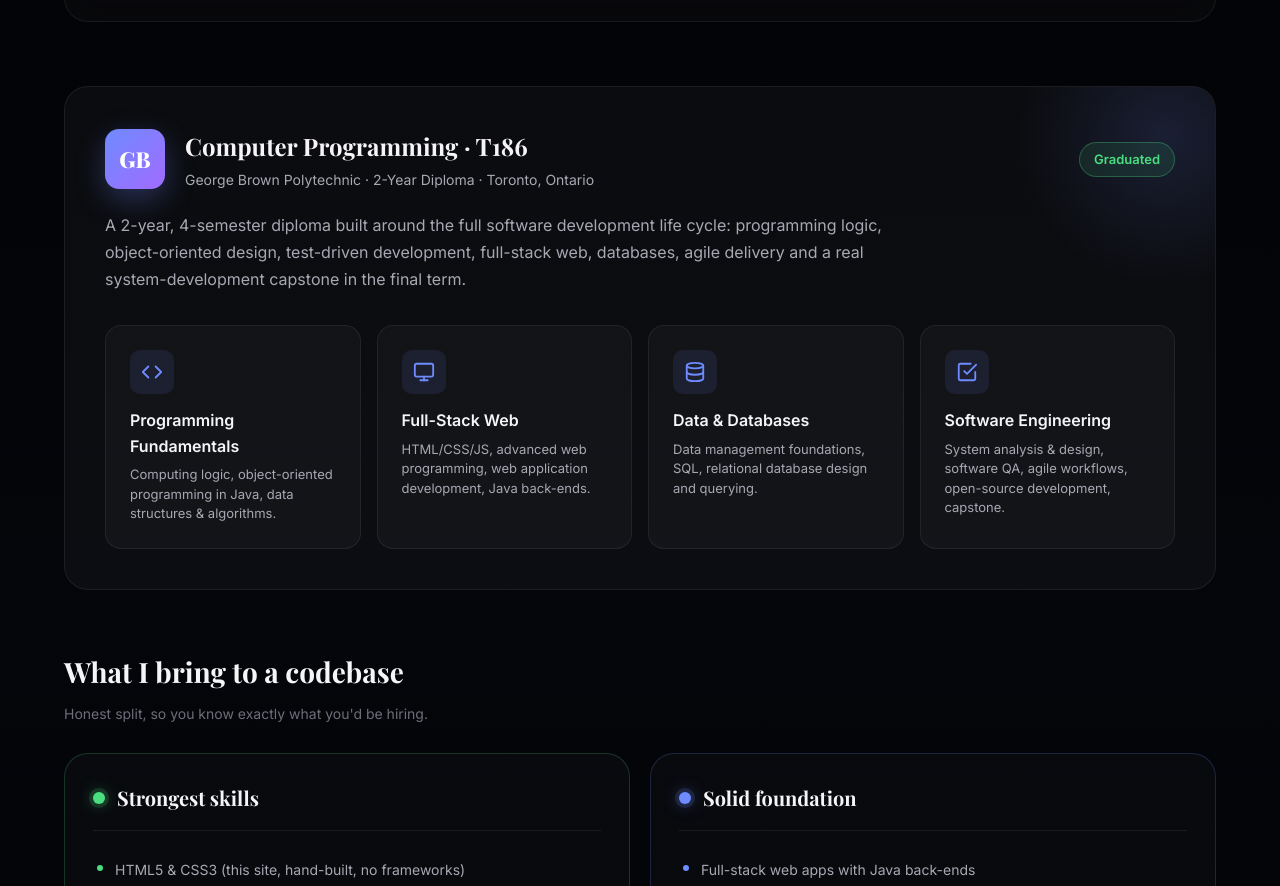
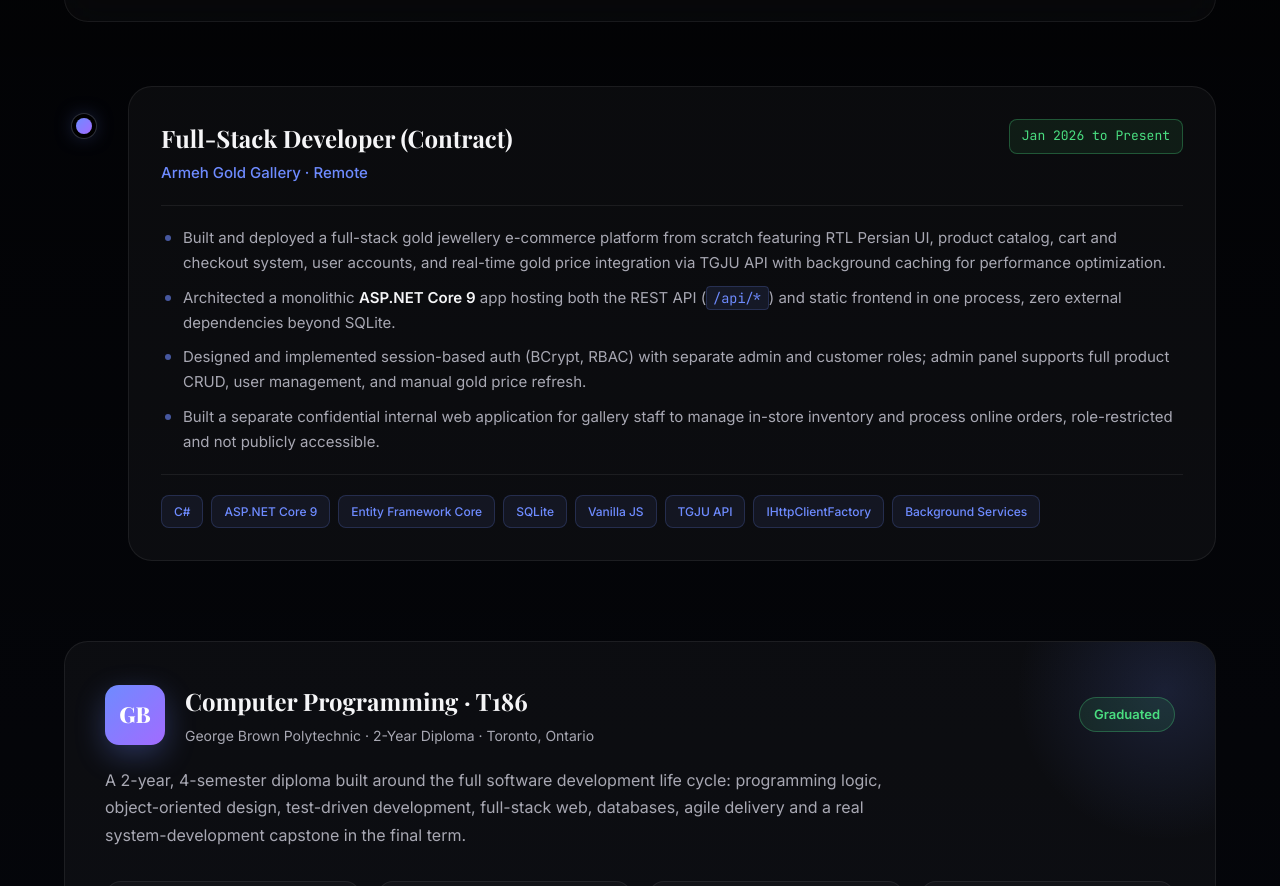
Before and after one commit to AshkanPazaj/portfolio, a plain HTML site: page index.html in a window 1280 px wide. Shown: the part 5607-6493 px from the top of the page. Drawn offline with nearby package versions, Linux system fonts and the light colour scheme.

Commit message:
Add Armeh Gold Gallery contract role to Full-Stack experience.
Documents the e-commerce platform build with accent-themed timeline styling on the main page.

Co-authored-by: Cursor <cursoragent@cursor.com>

```diff
--- a/index.html
+++ b/index.html
@@ -370,6 +370,39 @@
         </div>
       </div>
 
+      <div class="timeline">
+        <article class="tl-item reveal">
+          <div class="tl-marker">
+            <span class="tl-dot"></span>
+          </div>
+          <div class="tl-card">
+            <div class="tl-head">
+              <div>
+                <h3>Full-Stack Developer (Contract)</h3>
+                <p class="tl-org">Armeh Gold Gallery · Remote</p>
+              </div>
+              <span class="tl-date tl-date-current">Jan 2026 to Present</span>
+            </div>
+            <ul class="tl-list">
+              <li>Built and deployed a full-stack gold jewellery e-commerce platform from scratch featuring RTL Persian UI, product catalog, cart and checkout system, user accounts, and real-time gold price integration via TGJU API with background caching for performance optimization.</li>
+              <li>Architected a monolithic <strong>ASP.NET Core 9</strong> app hosting both the REST API (<code>/api/*</code>) and static frontend in one process, zero external dependencies beyond SQLite.</li>
+              <li>Designed and implemented session-based auth (BCrypt, RBAC) with separate admin and customer roles; admin panel supports full product CRUD, user management, and manual gold price refresh.</li>
+              <li>Built a separate confidential internal web application for gallery staff to manage in-store inventory and process online orders, role-restricted and not publicly accessible.</li>
+            </ul>
+            <div class="tl-tags">
+              <span>C#</span>
+              <span>ASP.NET Core 9</span>
+              <span>Entity Framework Core</span>
+              <span>SQLite</span>
+              <span>Vanilla JS</span>
+              <span>TGJU API</span>
+              <span>IHttpClientFactory</span>
+              <span>Background Services</span>
+            </div>
+          </div>
+        </article>
+      </div>
+
       <div class="edu-card reveal">
         <div class="edu-head">
           <div class="edu-logo">GB</div>
--- a/styles.css
+++ b/styles.css
@@ -1082,6 +1082,29 @@ button:focus-visible {
    ============================================ */
 .section-fullstack {
   background: linear-gradient(180deg, transparent 0%, rgba(110, 139, 255, 0.04) 50%, transparent 100%);
+}
+.section-fullstack .tl-dot {
+  background: linear-gradient(135deg, var(--accent), var(--accent-2));
+  box-shadow: 0 0 0 4px var(--bg), 0 0 0 5px var(--border-strong), 0 0 20px rgba(110, 139, 255, 0.5);
+}
+.section-fullstack .tl-card:hover {
+  border-color: rgba(110, 139, 255, 0.3);
+}
+.section-fullstack .tl-org { color: var(--accent); }
+.section-fullstack .tl-list li::before { background: var(--accent); }
+.section-fullstack .tl-list code {
+  font-family: var(--font-mono);
+  font-size: 0.9em;
+  padding: 2px 6px;
+  border-radius: 4px;
+  background: rgba(110, 139, 255, 0.1);
+  border: 1px solid rgba(110, 139, 255, 0.2);
+  color: var(--accent);
+}
+.section-fullstack .tl-tags span {
+  background: rgba(110, 139, 255, 0.08);
+  border: 1px solid rgba(110, 139, 255, 0.2);
+  color: var(--accent);
 }
 
 .edu-card {
```
